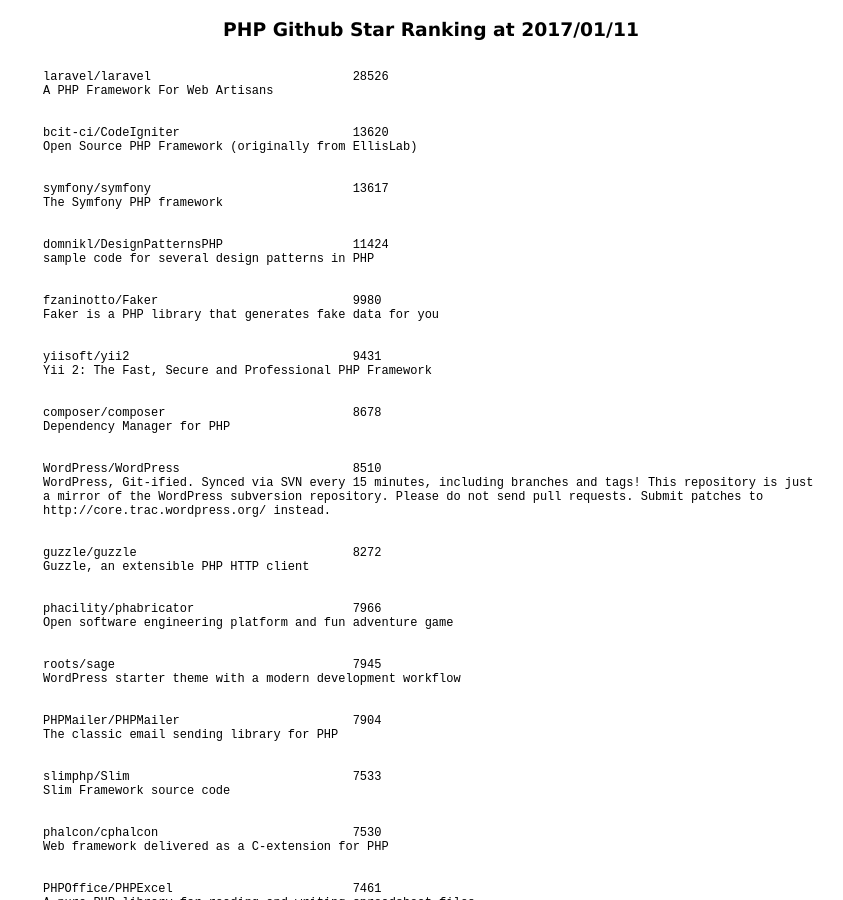
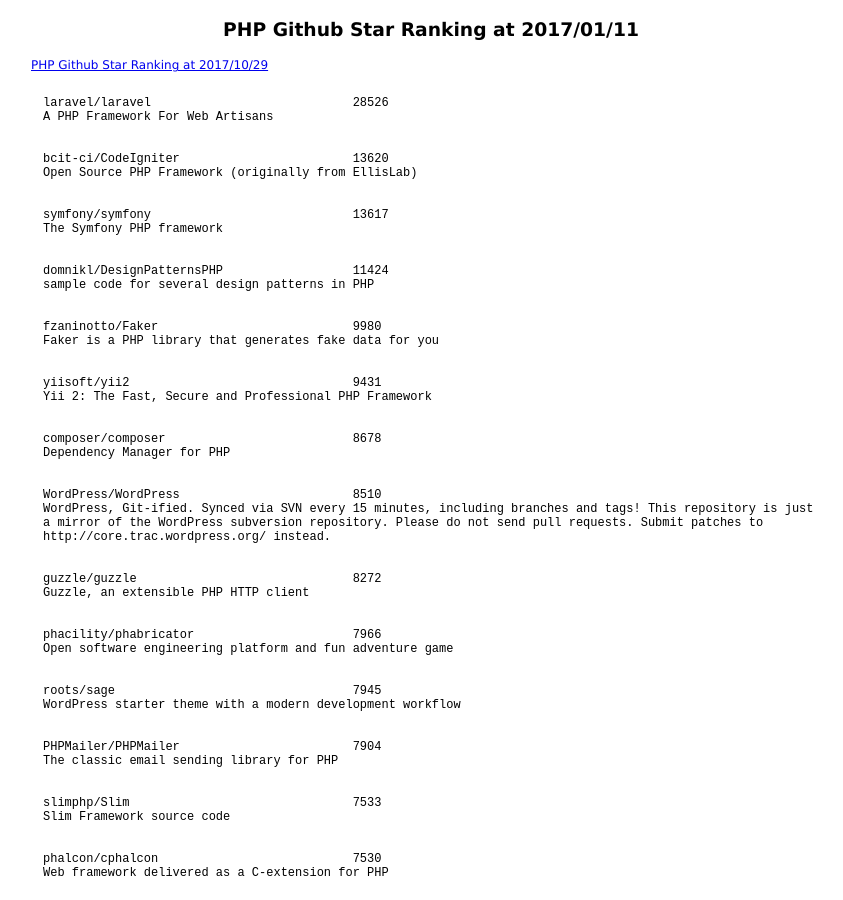
Before and after one commit to 38elements/38elements.github.com, a Jekyll site: the page built from _posts/2017-01-11-php-repository-github-star-ranking.md, in a window 1280 px wide and 900 px high. Shown: the whole window, without its empty margins (209-1052 px from the left). Built offline with Jekyll 4.4.1, drawn with Linux system fonts in a browser that asks for light colours.

Commit message:
Update 2017-01-11-php-repository-github-star-ranking.md

```diff
--- a/_posts/2017-01-11-php-repository-github-star-ranking.md
+++ b/_posts/2017-01-11-php-repository-github-star-ranking.md
@@ -2,6 +2,8 @@
 layout: posts
 title: PHP Github Star Ranking at 2017/01/11
 ---
+[PHP Github Star Ranking at 2017/10/29](/2017/10/29/php-repository-github-star-ranking.html)
+
 <pre style="background-color: white;border: none;">
 laravel/laravel                            28526
 A PHP Framework For Web Artisans
```
